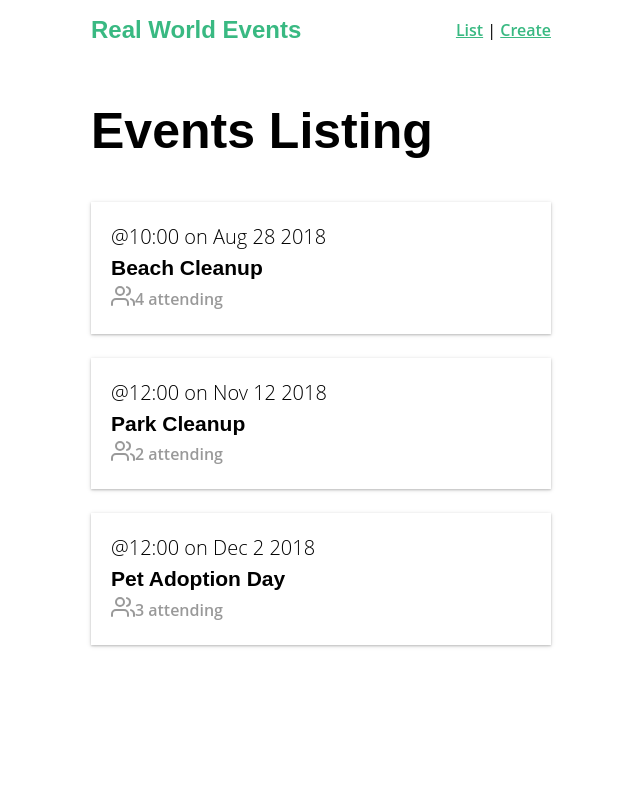
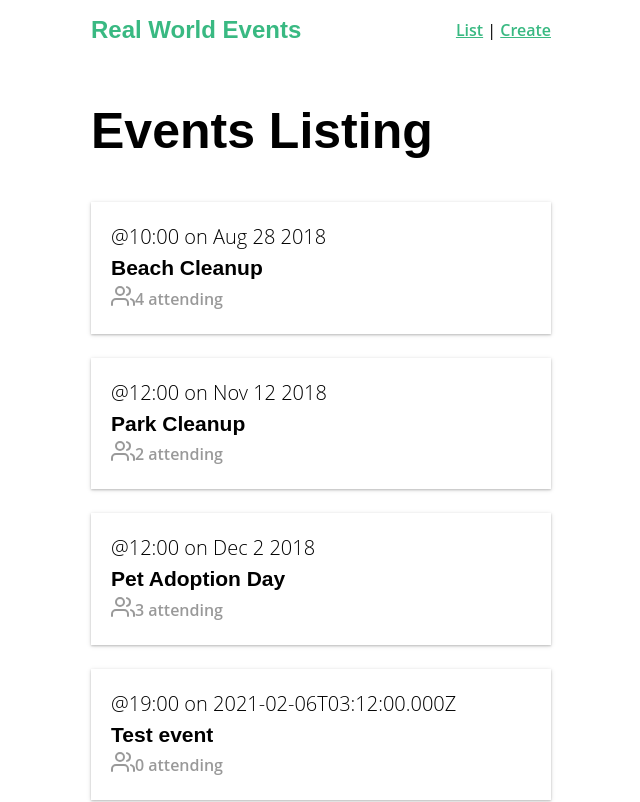
Before and after one commit to masuareb/learning_vuex, a Vue app: page / in a window 1280 px wide. Shown: the top 802 px of the page, without its empty margins (319-959 px from the left). Built offline with nearby package versions, Linux system fonts and the light colour scheme; data requests are answered from the project's data file.

Commit message:
Added management result of post request

```diff
--- a/db.json
+++ b/db.json
@@ -71,6 +71,34 @@
           "name": "Mary Gordon"
         }
       ]
+    },
+    {
+      "id": 9332747,
+      "category": "sustainability",
+      "organizer": {
+        "id": "abc123",
+        "name": "Adam Jahr"
+      },
+      "title": "Test event",
+      "description": "Description",
+      "location": "Location",
+      "date": "2021-02-06T03:12:00.000Z",
+      "time": "19:00",
+      "attendees": []
+    },
+    {
+      "id": 5241095,
+      "category": "animal welfare",
+      "organizer": {
+        "id": "abc123",
+        "name": "Adam Jahr"
+      },
+      "title": "Event 2",
+      "description": "Description",
+      "location": "Location",
+      "date": "2021-02-20T03:16:00.000Z",
+      "time": "18:00",
+      "attendees": []
     }
   ]
 }
--- a/src/store/index.js
+++ b/src/store/index.js
@@ -7,7 +7,8 @@ Vue.use(Vuex);
 export default new Vuex.Store({
   state: {
     user: { id: 'abc123', name: 'Adam Jahr'},
-    categories: ['sustainability', 'nature', 'animal welfare', 'housing', 'education', 'food', 'community']
+    categories: ['sustainability', 'nature', 'animal welfare', 'housing', 'education', 'food', 'community'],
+    events: []
   },
   getters: {
     catLength: state => {
@@ -24,8 +25,9 @@ export default new Vuex.Store({
   },
   actions: {
     createEvent({ commit }, event) {
-      EventService.postEvent(event)
-      commit('ADD_EVENT', event)
+      return EventService.postEvent(event).then( () => {
+        commit('ADD_EVENT', event.data)
+      })
     }
   },
   modules: {}
--- a/src/views/EventCreate.vue
+++ b/src/views/EventCreate.vue
@@ -70,7 +70,12 @@ export default {
     },
     createEvent() {
       this.$store.dispatch('createEvent', this.event)
-      this.event = this.createFreshEvent()
+        .then(() => {
+          this.event = this.createFreshEvent()
+        })
+        .catch(() => {
+          console.log('There was a problem creating your event.')
+        })
     },
   }
 }
```
